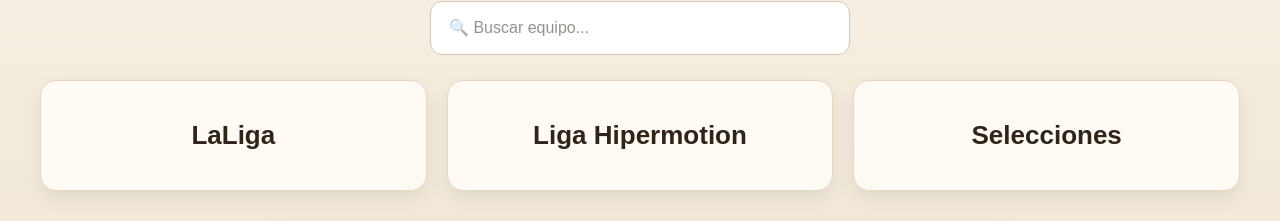
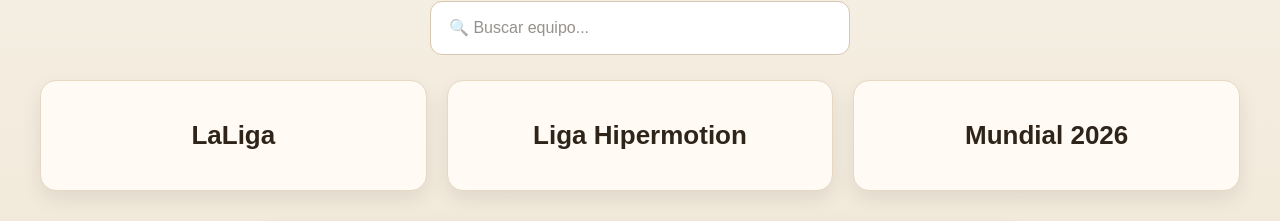
Before and after one commit to montsecaabello/catalogo-camisetas, a Next.js app: page / in a window 1280 px wide. Shown: the part 313-534 px from the top of the page. Built offline with nearby package versions, Linux system fonts and the light colour scheme.

Commit message:
Update camisetas.ts

```diff
--- a/app/data/camisetas.ts
+++ b/app/data/camisetas.ts
@@ -1219,7 +1219,7 @@
       ],
      },
   {
-    nombre: "Selecciones",
+    nombre: "Mundial 2026",
     equipos: [
       {
         nombre: "España",
@@ -1230,8 +1230,8 @@
             precio: "19 €",
             premium: "22 €",
             imagenes: [
-              "/camisetas/Selecciones/España/Roja/Roja frente.png",
-              "/camisetas/Selecciones/España/Roja/Roja espalda.png",
+              "/camisetas/Mundial 2026/España/Roja/Roja frente.png",
+              "/camisetas/Mundial 2026/España/Roja/Roja espalda.png",
             ],
           },
           {
@@ -1240,8 +1240,8 @@
             precio: "19 €",
             premium: "22 €",
             imagenes: [
-              "/camisetas/Selecciones/España/Blanca/Blanca frente.png",
-              "/camisetas/Selecciones/España/Blanca/Blanca espalda.png",
+              "/camisetas/Mundial 2026/España/Blanca/Blanca frente.png",
+              "/camisetas/Mundial 2026/España/Blanca/Blanca espalda.png",
             ],
           },
           {
@@ -1250,8 +1250,8 @@
             precio: "19 €",
             premium: "22 €",
             imagenes: [
-              "/camisetas/Selecciones/España/Exclusiva/Exclusiva frente.png",
-              "/camisetas/Selecciones/España/Exclusiva/Exclusiva espalda.png",
+              "/camisetas/Mundial 2026/España/Exclusiva/Exclusiva frente.png",
+              "/camisetas/Mundial 2026/España/Exclusiva/Exclusiva espalda.png",
 
 
             ],
```
